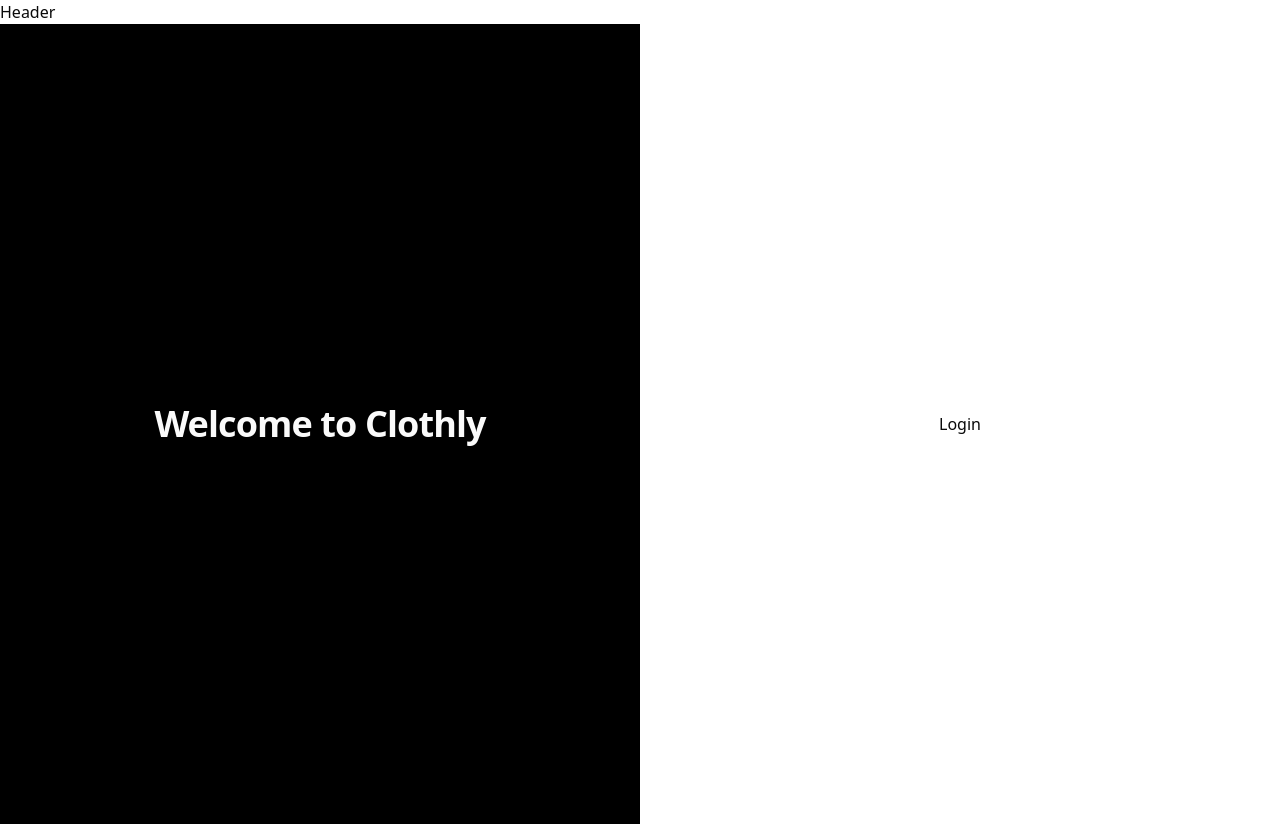
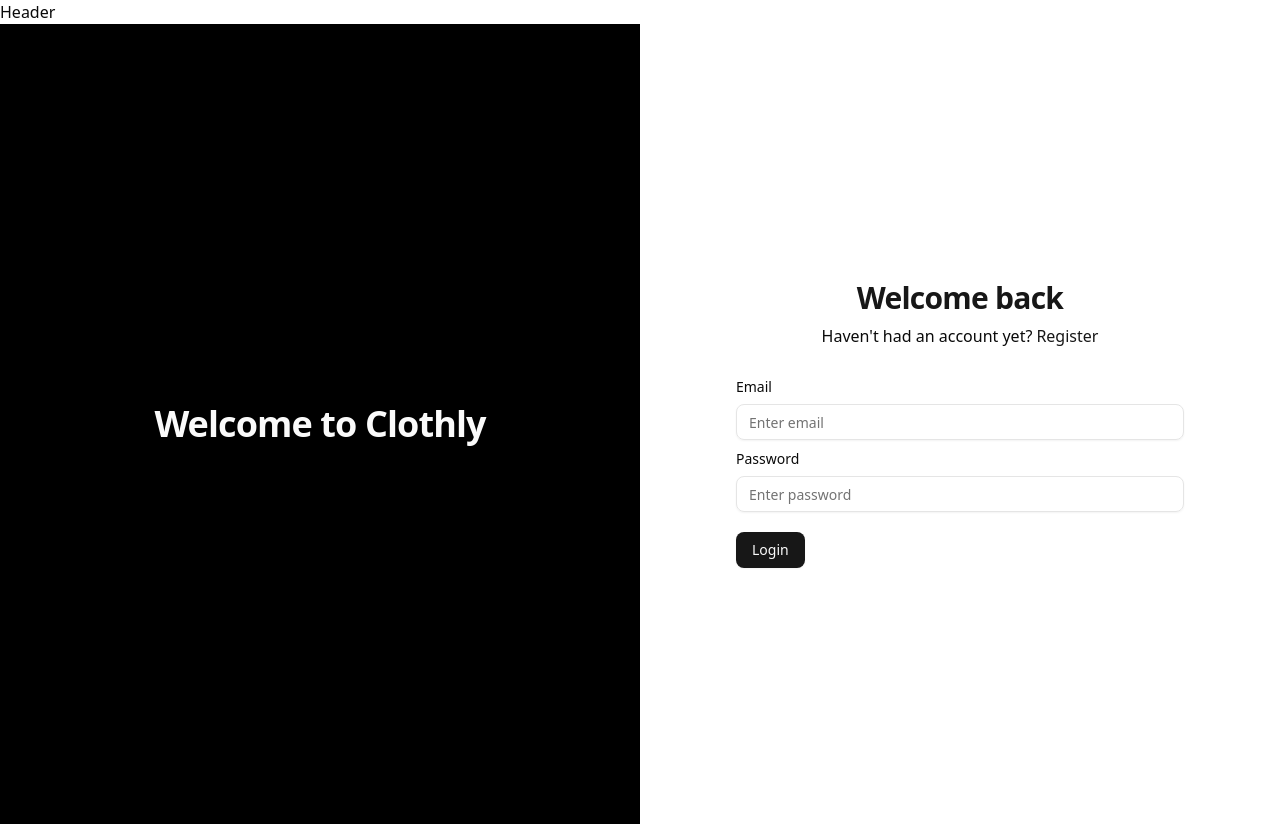
Before and after one commit to tgbao2110/Clothly, a React (Vite) app in the folder frontend/: page /auth/login in a window 1280 px wide. Built offline with nearby package versions, Linux system fonts and the light colour scheme.

Commit message:
fe: add login page

```diff
--- a/frontend/src/config/index.js
+++ b/frontend/src/config/index.js
@@ -21,3 +21,20 @@ export const registerFormControls = [
     type: "password",
   },
 ];
+
+export const loginFormControls = [
+  {
+    name: "email",
+    label: "Email",
+    placeholder: "Enter email",
+    componentType: "input",
+    type: "email",
+  },
+  {
+    name: "password",
+    label: "Password",
+    placeholder: "Enter password",
+    componentType: "input",
+    type: "password",
+  },
+];
--- a/frontend/src/pages/_auth/login.jsx
+++ b/frontend/src/pages/_auth/login.jsx
@@ -1,6 +1,44 @@
+import CommonForm from "@/components/common/form"
+import { loginFormControls } from "@/config"
+import { useState } from "react"
+import { Link } from "react-router-dom"
+
+const initState = {
+  userName: '',
+  password: ''
+}
+
 const Login = () => {
+  const [formData, setFormData] = useState(initState)
+  const onSubmit = (e) => {
+    e.preventDefault()
+    console.log ('SUBMITTING LOGIN....')
+  }
   return (
-    <div>Login</div>
+    <div className="w-full max-w-md space-y-8">
+      <div className="text-center">
+        <h1 className="text-3xl font-bold tracking-tight text-primary">
+          Welcome back
+        </h1>
+        <p className="mt-2">
+          Haven't had an account yet?
+          <Link
+            to='/auth/register'
+            className="ml-1 text-primary font-medium hover:underline underline-offset-2"
+          >
+            Register
+          </Link>
+        </p>
+
+      </div>
+      <CommonForm
+        formControls={loginFormControls}
+        formData={formData}
+        setFormData={setFormData}
+        onSubmit={onSubmit}
+        buttonText={"Login"}
+      />
+    </div>
   )
 }
 export default Login
```
